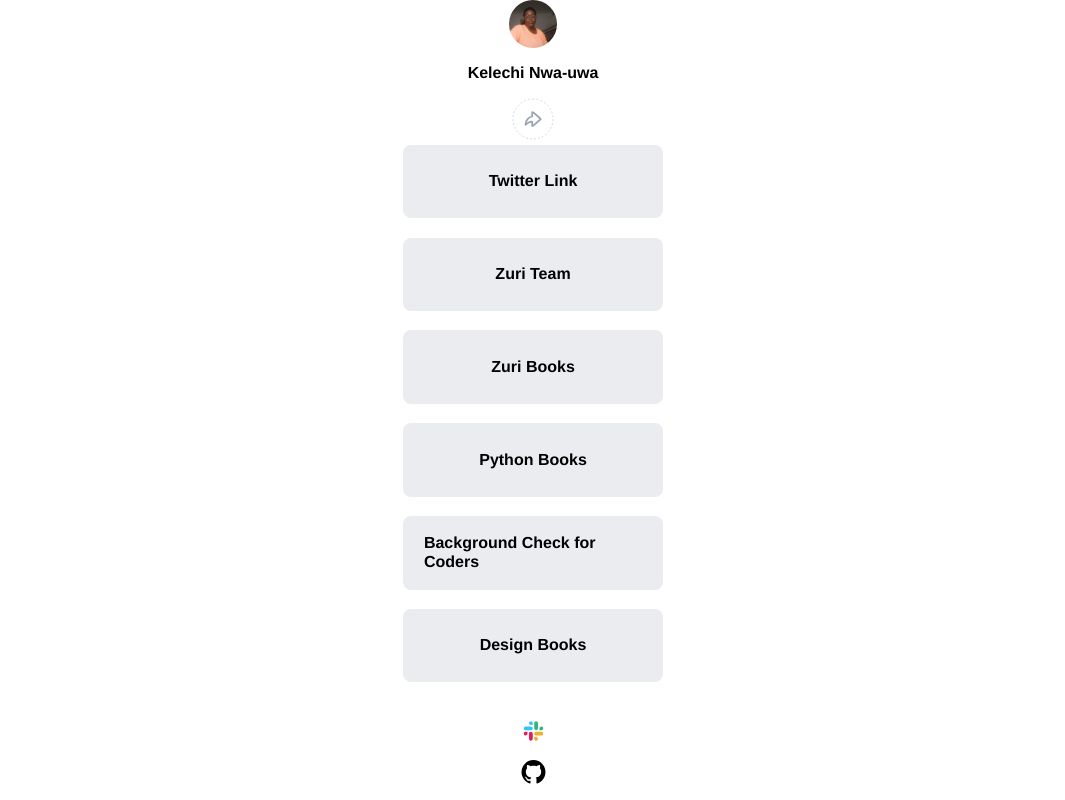
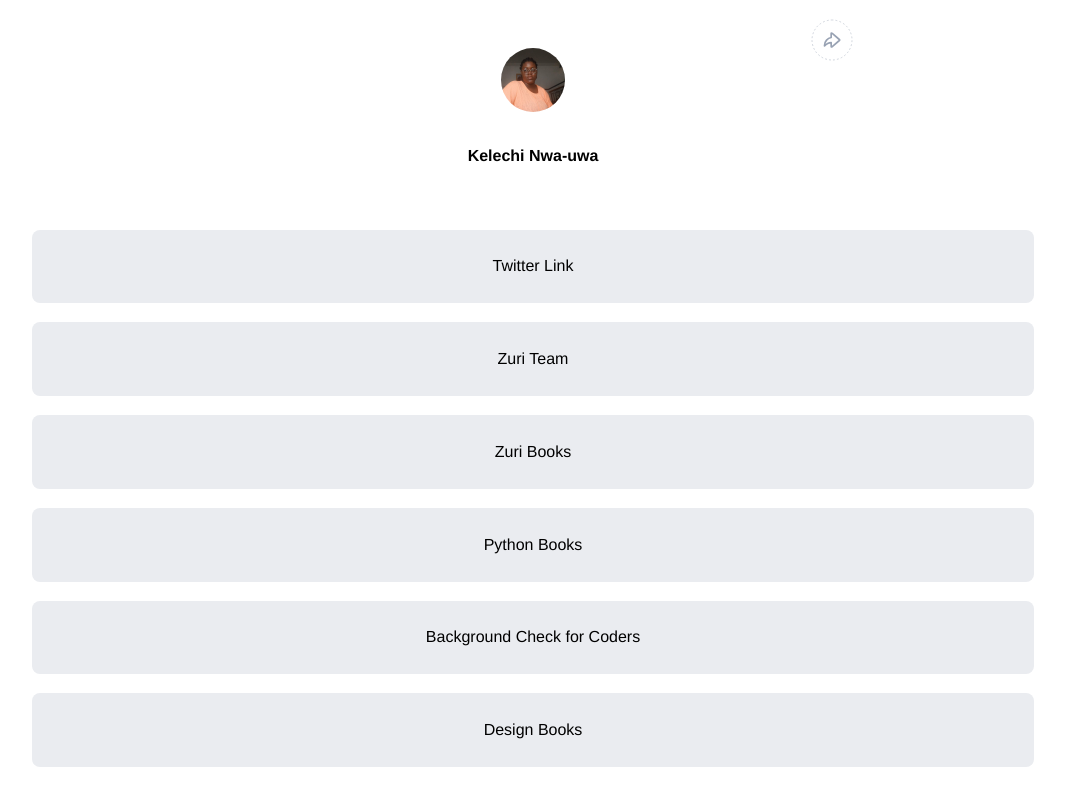
Before and after one commit to theAvocadoCoder/hngi_fe_linktree, a React (Create React App) app: page / in a window 1280 px wide. Shown: the top 800 px of the page, without its empty margins (107-1172 px from the left). Built offline with nearby package versions, Linux system fonts and the light colour scheme.

Commit message:
Style Profile

```diff
--- a/src/components/Profile.js
+++ b/src/components/Profile.js
@@ -8,7 +8,7 @@ import ShareIcon from './icon-svg-components/ShareIcon';
 export default function Profile() {
   const isNotMobile = useMediaQuery("(min-width: 1024px)");
   return (
-    <div>
+    <div id="profile__div">
       <img src={profileImage} alt="Kelechi Nwa-uwa's profile" id="profile__image" />
       <p id="profile__name">Kelechi Nwa-uwa</p>
       <span id="share__btn">
--- a/src/styles/Profile.css
+++ b/src/styles/Profile.css
@@ -1,17 +1,30 @@
 
-div {
+#profile__div {
   display: flex;
   flex-direction: column;
-  justify-content: center;
+  gap: 1.2rem;
   align-items: center;
+  padding: 3rem 0;
 }
 
 #profile__image {
-  width: 3rem;
+  width: 4rem;
   border-radius: 50%;
 }
 
-p {
+#profile__name {
   font-family: 'Franklin Gothic Medium', 'Arial Narrow', Arial, sans-serif;
   font-weight: 600;
 }
+
+#share__btn {
+  position: absolute;
+  top: 1.2rem;
+  right: 5vw;
+}
+
+@media screen and (min-width: 1024px) {
+  #share__btn {
+    right: 25%;
+  }
+}
```
